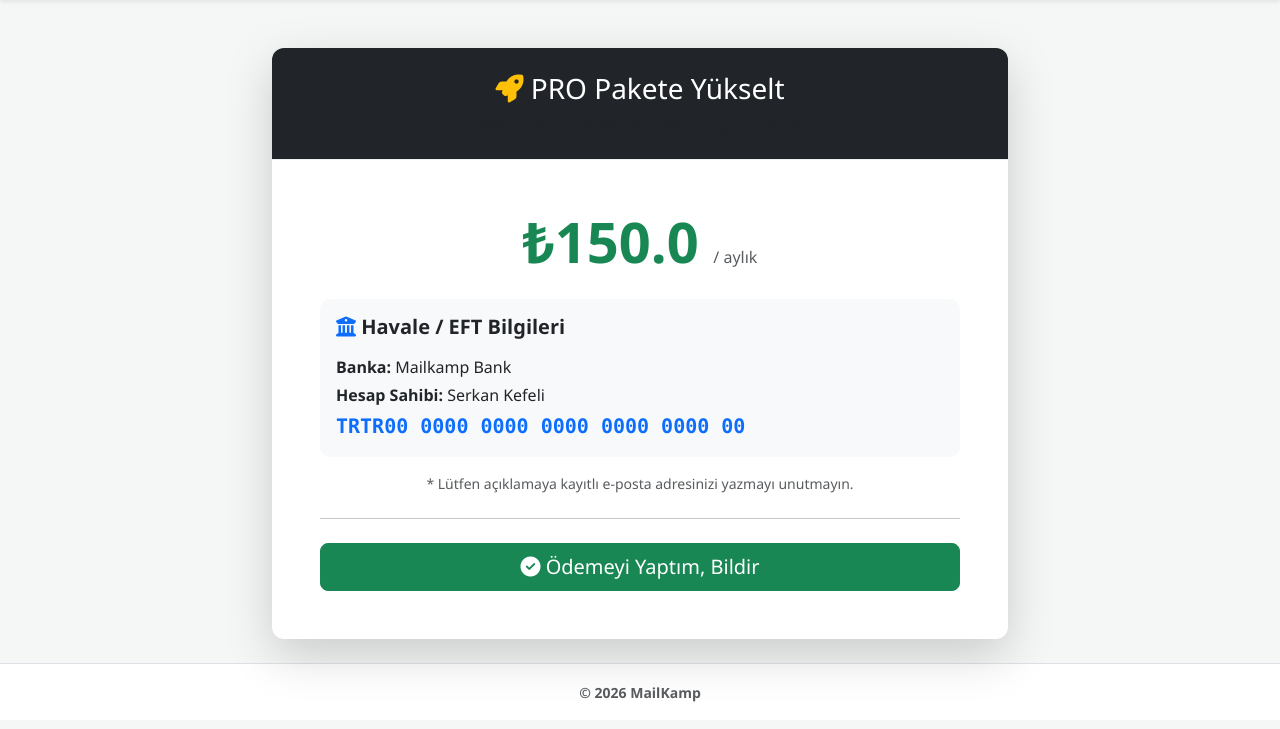
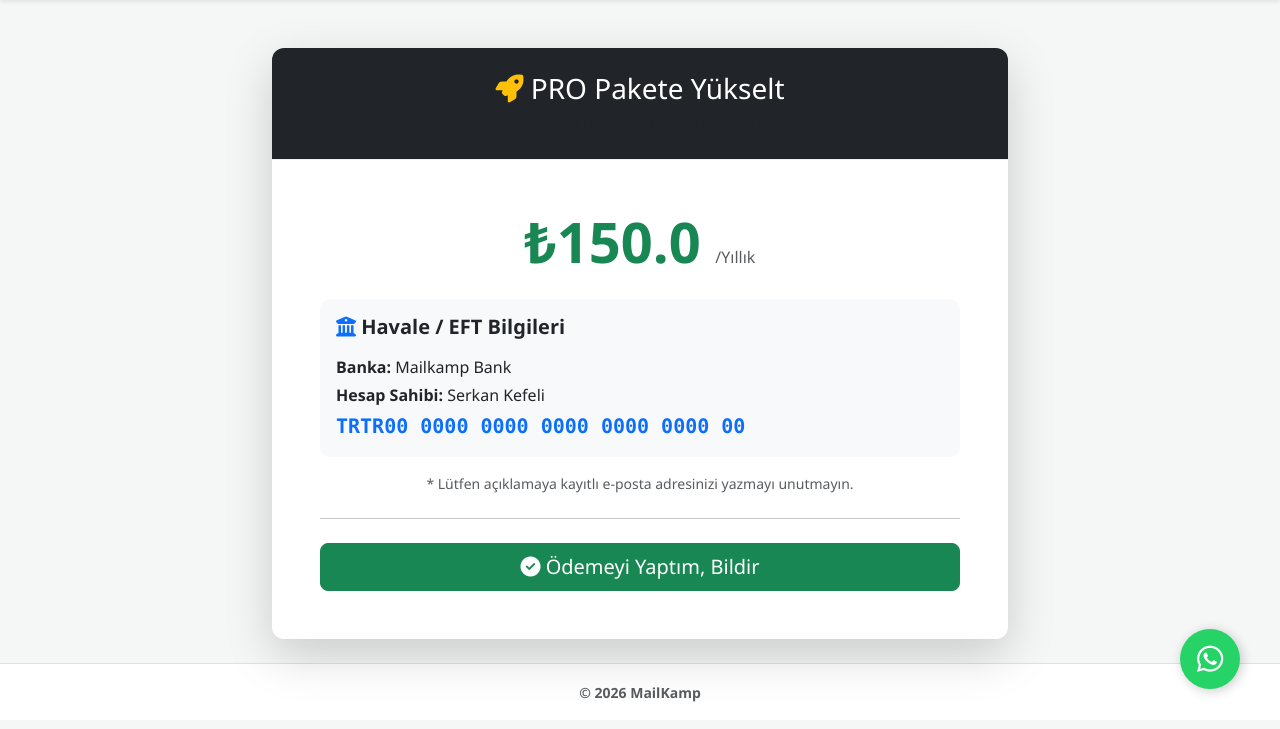
Before and after one commit to serkankefeli/mailuygulamasi, a Flask app: page /upgrade in a window 1280 px wide. Shown: the part 71-800 px from the top of the page. Run offline with Flask 3, Linux system fonts and the light colour scheme; a user stored in the database is signed in; data comes from the database, SQL or seed files in the repository; some libraries are stand-ins or nearby versions.

Commit message:
WhatsApp canli destek butonu eklendi

```diff
--- a/templates/base.html
+++ b/templates/base.html
@@ -8,6 +8,7 @@
     <link rel="stylesheet" href="https://cdnjs.cloudflare.com/ajax/libs/font-awesome/6.4.0/css/all.min.css">
     <script src="https://cdn.jsdelivr.net/npm/chart.js"></script>
     <style>
+
         body { background-color: #f4f7f6; font-family: 'Segoe UI', Tahoma, sans-serif; }
         .navbar { background-color: #1a2b3c !important; min-height: 70px; }
         .nav-link { font-weight: 500; color: #a9b7c6 !important; margin-right: 15px; transition: color 0.2s; }
@@ -120,5 +121,39 @@
 <script src="https://cdn.jsdelivr.net/npm/bootstrap@5.3.0/dist/js/bootstrap.bundle.min.js"></script>
 <script src="https://cdn.ckeditor.com/ckeditor5/39.0.1/classic/ckeditor.js"></script>
 {% block scripts %}{% endblock %}
+<a href="https://wa.me/905355099764?text=Merhaba,%20MailKamp%20hakkında%20destek%20almak%20istiyorum."
+       class="whatsapp-float"
+       target="_blank"
+       title="WhatsApp Destek Hattı">
+        <i class="fab fa-whatsapp"></i>
+    </a>
+
+    <style>
+    .whatsapp-float {
+        position: fixed;
+        width: 60px;
+        height: 60px;
+        bottom: 40px;
+        right: 40px;
+        background-color: #25d366;
+        color: #FFF;
+        border-radius: 50px;
+        text-align: center;
+        font-size: 30px;
+        box-shadow: 2px 2px 12px rgba(0,0,0,0.2);
+        z-index: 9999;
+        transition: all 0.3s ease;
+        display: flex;
+        align-items: center;
+        justify-content: center;
+        text-decoration: none;
+    }
+    .whatsapp-float:hover {
+        background-color: #128C7E;
+        color: #FFF;
+        transform: scale(1.1);
+        box-shadow: 2px 2px 15px rgba(37,211,102,0.5);
+    }
+    </style>
 </body>
 </html>
--- a/templates/upgrade.html
+++ b/templates/upgrade.html
@@ -10,7 +10,7 @@
                 </div>
                 <div class="card-body p-5">
                     <div class="text-center mb-4">
-                        <h1 class="display-4 fw-bold text-success">₺{{ settings[5] }} <span class="fs-6 text-muted fw-normal">/ aylık</span></h1>
+                        <h1 class="display-4 fw-bold text-success">₺{{ settings[5] }} <span class="fs-6 text-muted fw-normal">/Yıllık</span></h1>
                     </div>
 
                     <div class="alert alert-info border-0 bg-light text-dark">
```
